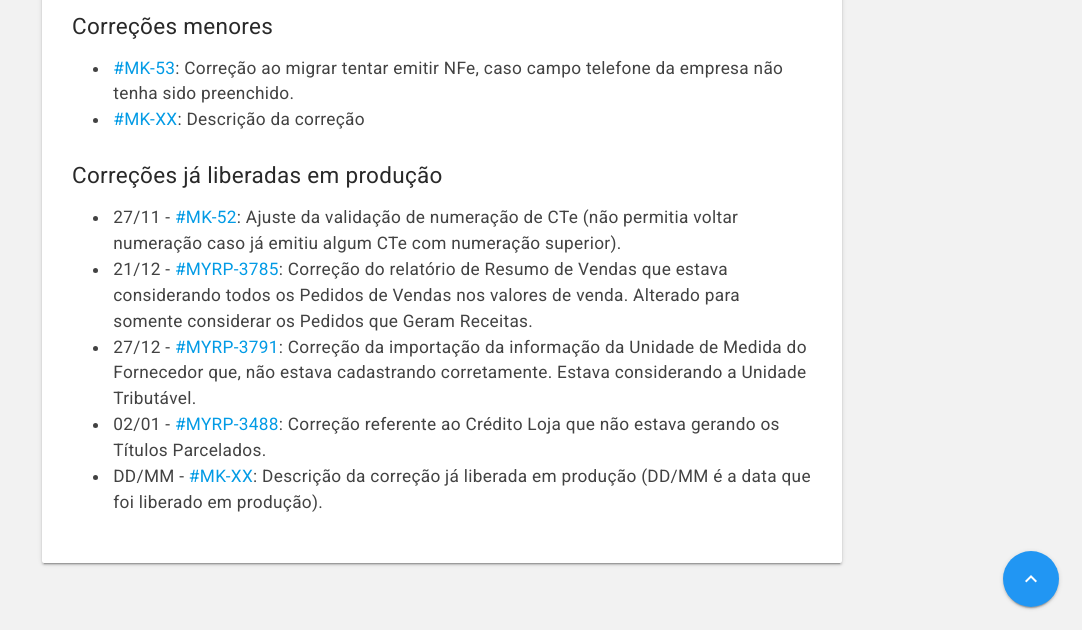
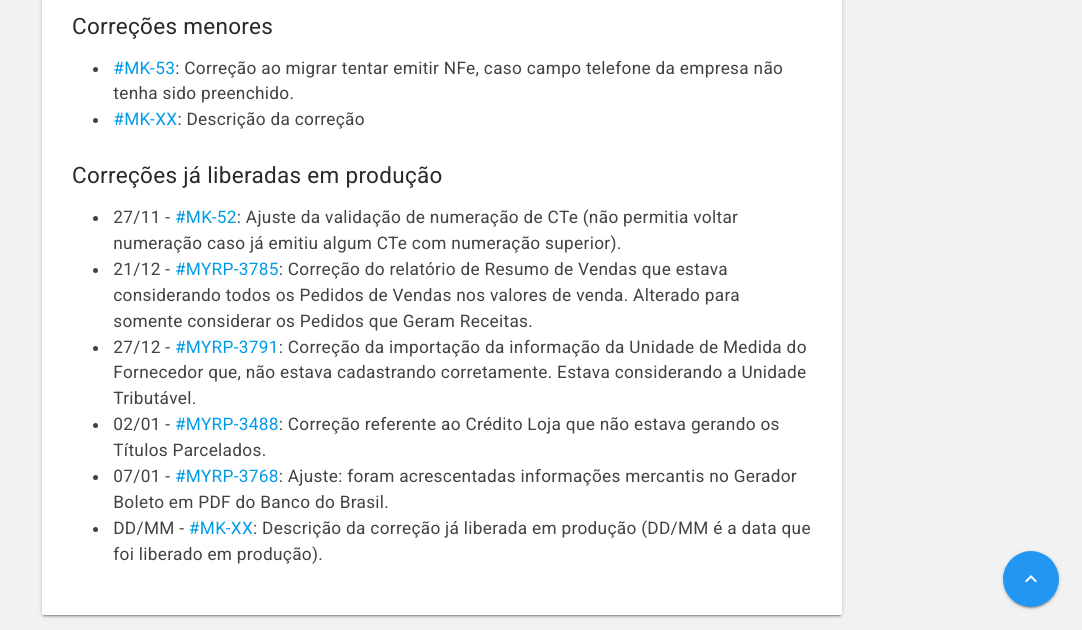
Before and after one commit to myrp-maicon/changelog-myrp, a Jekyll site: the page built from docs/myrp/19.01.01.md, in a window 1280 px wide and 900 px high, scrolled down 743 px, cut to the strip 270-900 px from the top of the window. Shown: the whole strip, without its empty margins (198-1280 px from the left). Built offline with Jekyll 4.4.1, drawn with Linux system fonts in a browser that asks for light colours; nearby versions of some CDN libraries; our own code applies the rules of GitHub Pages for plain Markdown files; the repository's description, which GitHub fills in, is left out.

Commit message:
Foram acrescentadas informações mercantis no Gerador Boleto em PDF do Banco do Brasil

```diff
--- a/docs/myrp/19.01.01.md
+++ b/docs/myrp/19.01.01.md
@@ -21,4 +21,5 @@ As alterações estarão disponíveis no ambiente demo.myrp.com.br (212) na quar
 * 21/12 - [#MYRP-3785](https://devmyrp.atlassian.net/browse/MYRP-3785): Correção do relatório de Resumo de Vendas que estava considerando todos os Pedidos de Vendas nos valores de venda. Alterado para somente considerar os Pedidos que Geram Receitas.
 * 27/12 - [#MYRP-3791](https://devmyrp.atlassian.net/browse/MYRP-3791): Correção da importação da informação da Unidade de Medida do Fornecedor que, não estava cadastrando corretamente. Estava considerando a Unidade Tributável.
 * 02/01 - [#MYRP-3488](https://devmyrp.atlassian.net/browse/MYRP-3488): Correção referente ao Crédito Loja que não estava gerando os Títulos Parcelados.
+* 07/01 - [#MYRP-3768](https://devmyrp.atlassian.net/browse/MYRP-3768): Ajuste: foram acrescentadas informações mercantis no Gerador Boleto em PDF do Banco do Brasil.
 * DD/MM - [#MK-XX](https://devmyrp.atlassian.net/browse/MK-XX): Descrição da correção já liberada em produção (DD/MM é a data que foi liberado em produção).
```
